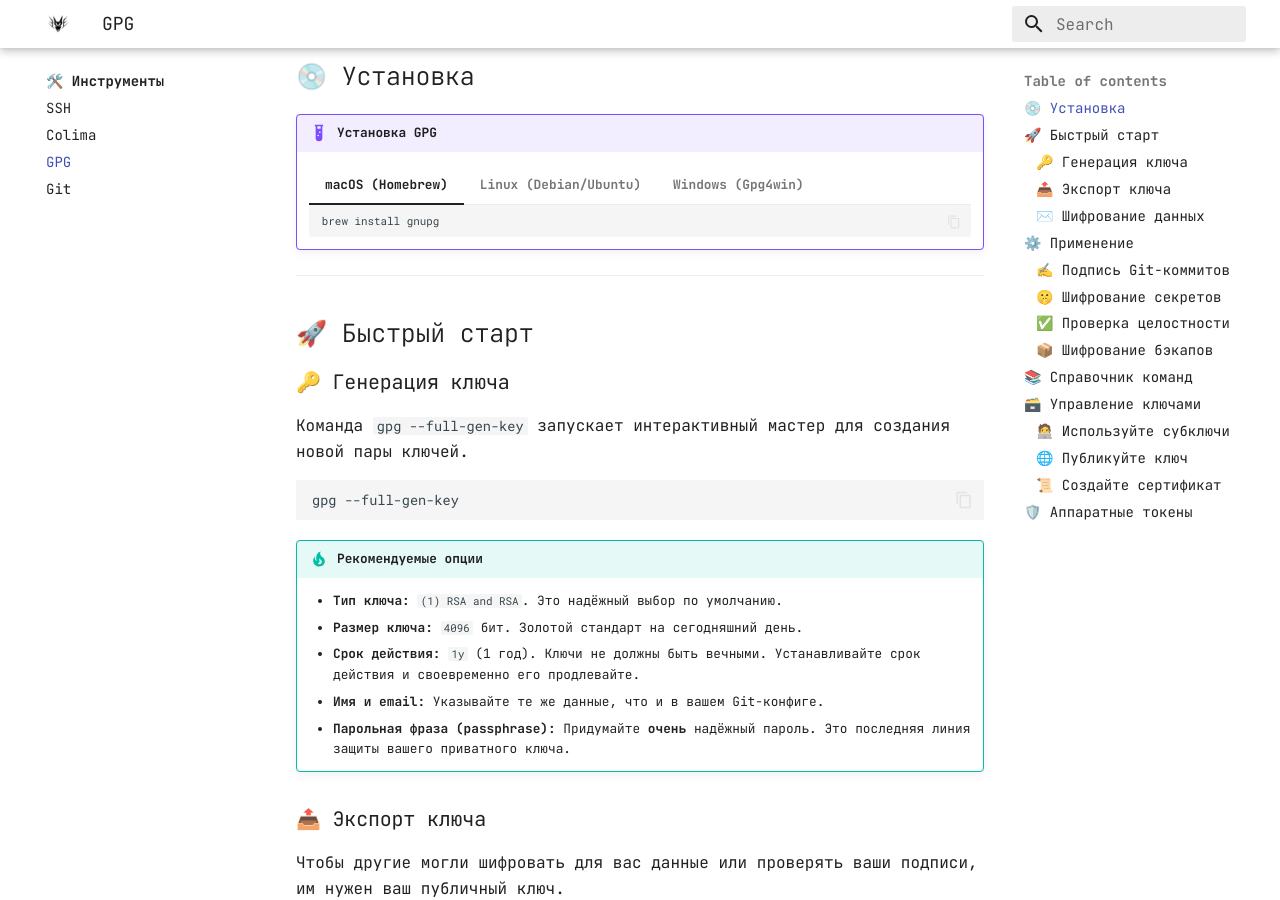
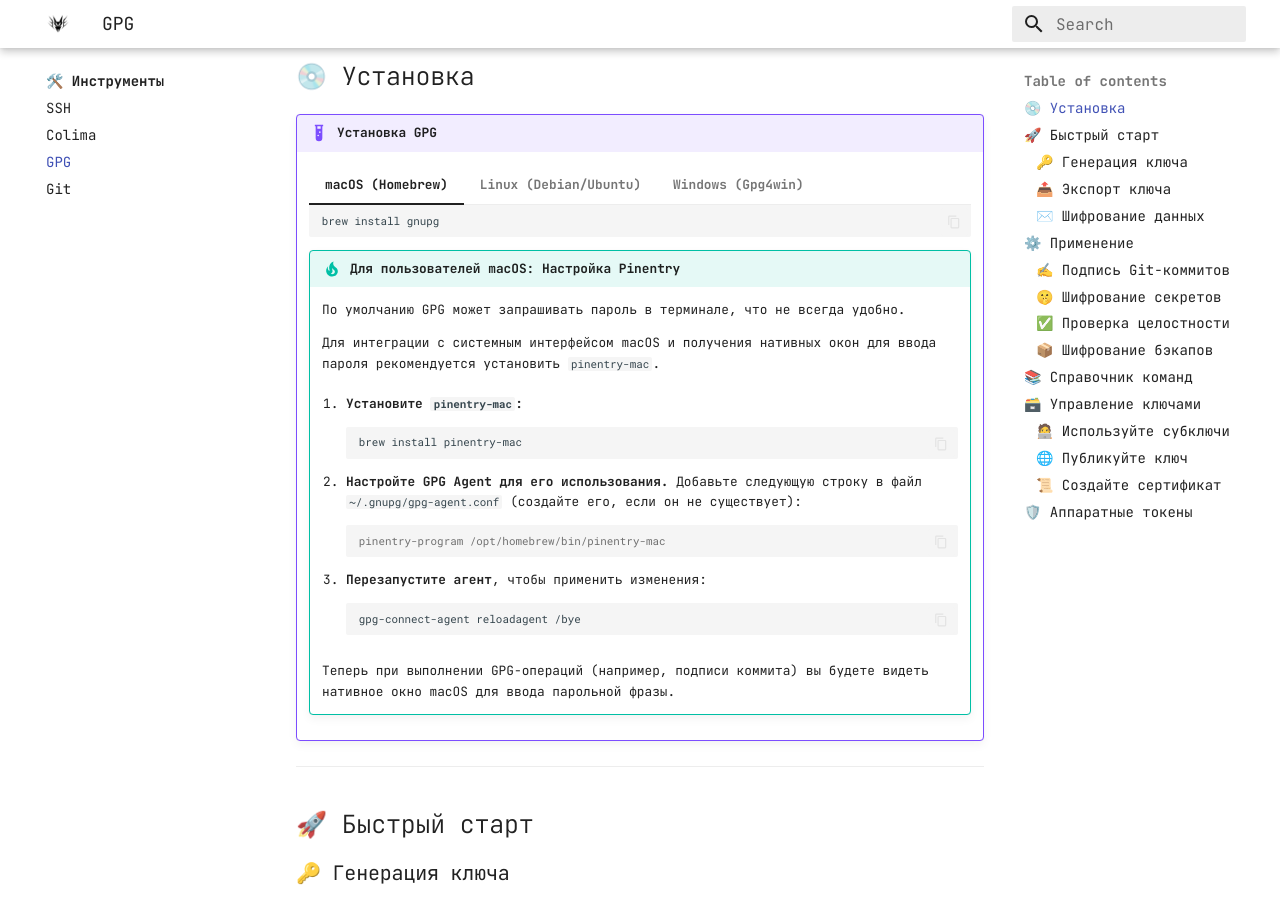
Before and after one commit to arthur-lokhov/devops-notes, an MkDocs documentation site: the page built from docs/tools/gpg.md, in a window 1280 px wide and 900 px high, scrolled down 800 px. Built offline with MkDocs 1.6.1 and Material for MkDocs 9.7.7, drawn with Linux system fonts in a browser that asks for light colours; plug-ins that fetch from the network failed and are left out.

Commit message:
feat(docs): add pinentry-mac setup to GPG guide
Adds a section to the GPG guide detailing the setup of pinentry-mac for macOS users.

This improves the user experience by integrating GPG with the native macOS UI for passphrase entry. The guide covers:
- Installation via Homebrew.
- Configuration of gpg-agent to use pinentry-mac.
- Reloading the agent to apply changes.

````diff
--- a/docs/tools/gpg.md
+++ b/docs/tools/gpg.md
@@ -35,6 +35,32 @@ title: GPG
         ```sh
         brew install gnupg
         ```
+
+        !!! tip "Для пользователей macOS: Настройка Pinentry"
+
+            По умолчанию GPG может запрашивать пароль в терминале, что не всегда удобно.
+
+            Для интеграции с системным интерфейсом macOS и получения нативных окон для ввода пароля рекомендуется установить `pinentry-mac`.
+
+            1.  **Установите `pinentry-mac`:**
+
+                ```sh
+                brew install pinentry-mac
+                ```
+
+            2.  **Настройте GPG Agent для его использования.** Добавьте следующую строку в файл `~/.gnupg/gpg-agent.conf` (создайте его, если он не существует):
+
+                ```ini
+                pinentry-program /opt/homebrew/bin/pinentry-mac
+                ```
+
+            3.  **Перезапустите агент**, чтобы применить изменения:
+
+                ```sh
+                gpg-connect-agent reloadagent /bye
+                ```
+
+            Теперь при выполнении GPG-операций (например, подписи коммита) вы будете видеть нативное окно macOS для ввода парольной фразы.
 
     === "Linux (Debian/Ubuntu)"
 
````
